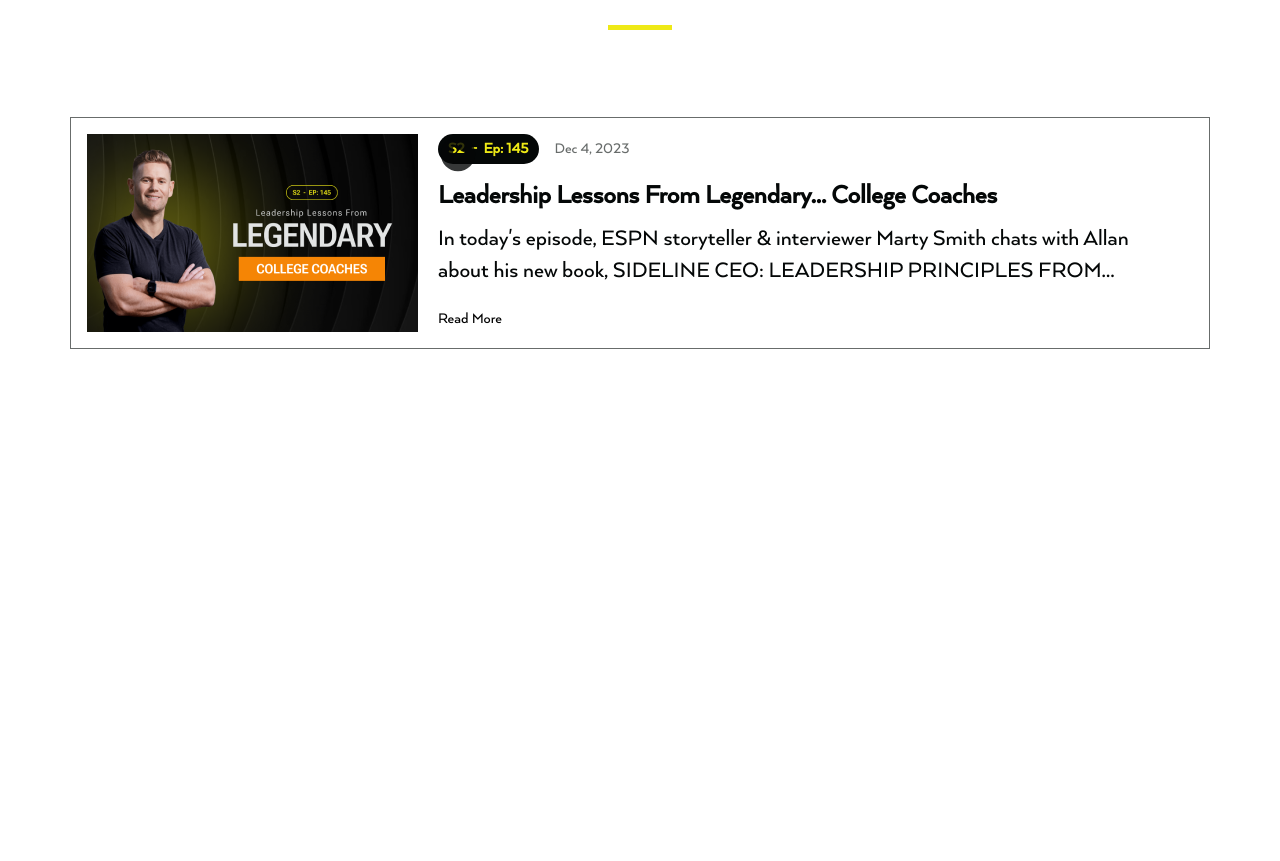
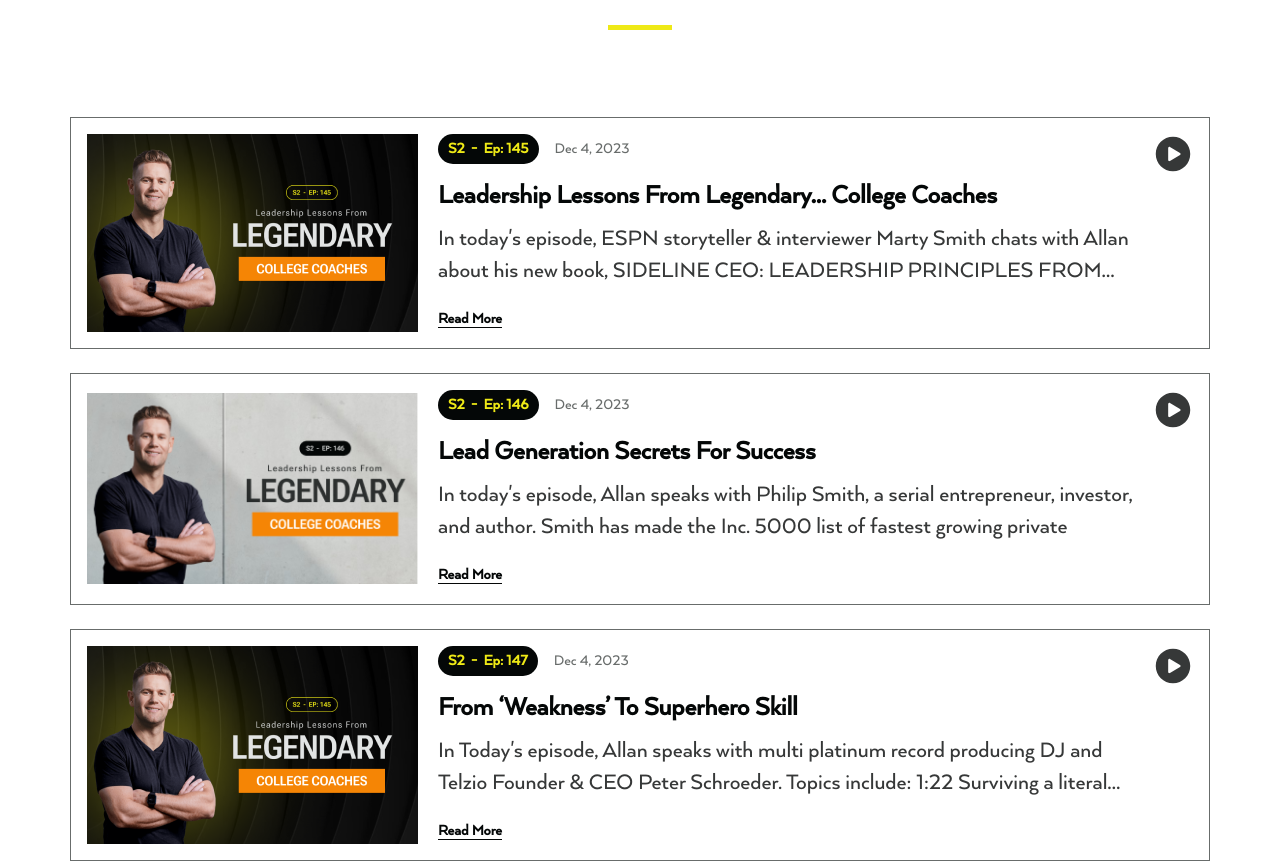
Before and after one commit to khushi303/allan-drapper, a Next.js app: page / in a window 1280 px wide. Shown: the part 2084-2945 px from the top of the page. Before the commit the page ends 2433 px from the top, so only its background shows below. Built offline with nearby package versions, Linux system fonts and the light colour scheme.

Commit message:
update podcast

```diff
--- a/src/app/components/Podcasts.tsx
+++ b/src/app/components/Podcasts.tsx
@@ -1,21 +1,8 @@
-import Link from "next/link";
 import { H2 } from "./common/Heading";
 import { PlayIcon } from "./common/Icons";
+import { podcastsList } from "./common/Helper";
 
 const Podcasts = () => {
-  const podcastsList = [
-    {
-      thamnail: "/assets/images/png/podcast_thamnal_1.png",
-      title: "Leadership Lessons From Legendary… College Coaches",
-      description: (
-        <>
-          In today's episode, ESPN storyteller & interviewer Marty Smith chats
-          with Allan about his new book, SIDELINE CEO: LEADERSHIP PRINCIPLES
-          FROM…
-        </>
-      ),
-    },
-  ];
   return (
     <div className="w-full px-3 pt-[154px]">
       <div className="container px-0 mx-auto max-w-[1140px]">
@@ -25,13 +12,13 @@ const Podcasts = () => {
             heading="Podcasts"
           />
         </div>
-        <div className="grid grid-cols-1 mt-[87px]">
+        <div className="grid grid-cols-1 md:grid-cols-2 lg:grid-cols-1 mt-[87px] gap-4 sm:gap-5 md:gap-6">
           {podcastsList.map((podcast, index) => (
-            <div key={index} className="border border-gray p-4">
-              <div className="flex gap-5">
-                <img src={podcast.thamnail} className="w-[331px] h-[198px]" />
-                <div className="flex flex-col mr-16 relative">
-                  <div className="flex gap-4 items-center">
+            <div key={index} className={`border border-gray p-3 sm:p-4 ${index ===2 && "md:col-span-2 lg:col-span-1 md:w-1/2 lg:w-full md:mx-auto lg:mx-0"}`}>
+              <div className="flex gap-4 sm:gap-5 items-center max-lg:flex-col">
+                <img src={podcast.thamnail} className="w-full xl:w-[331px] object-contain h-full xl:h-[198px]" />
+                <div className="flex flex-col md:pr-10 xl:pr-14 relative">
+                  <div className="flex gap-3 sm:gap-4 items-center">
                     <button className="text-ripeLemon bg-bunker py-[3px] px-[10px] rounded-full font-black text-sm sm:text-base">
                       S2 &nbsp;-&nbsp; Ep: {`14${4 + index + 1}`}
                     </button>
@@ -39,16 +26,18 @@ const Podcasts = () => {
                       Dec 4, 2023
                     </p>
                   </div>
-                  <p className="mt-4 text-bunker font-bold text-xl sm:text-2xl md:text-custom-xl !leading-[120%]">
+                  <p className="mt-2 sm:mt-4 text-bunker font-bold text-xl sm:text-2xl md:text-custom-xl !leading-[120%]">
                     {podcast.title}
                   </p>
-                  <p className="mt-[10px] text-bunker font-medium text-lg sm:text-xl md:text-2xl">
+                  <p className="mt-1 sm:mt-[10px] opacity-80 text-bunker font-medium text-lg sm:text-xl md:text-2xl">
                     {podcast.description}
                   </p>
-                  <Link className="mt-5" href={""}>
-                    Read More
-                  </Link>
-                  <button className=" absolute">
+                  <div>
+                    <button className="mt-3 sm:mt-4 lg:mt-5 text-bunker inline-block font-bold text-sm sm:text-base relative after:absolute after:bg-bunker after:w-full after:h-[0.5px] after:left-0 after:bottom-1">
+                      Read More
+                    </button>
+                  </div>
+                  <button className=" absolute right-0 top-0">
                     <PlayIcon />
                   </button>
                 </div>
--- a/src/app/components/common/Helper.tsx
+++ b/src/app/components/common/Helper.tsx
@@ -50,3 +50,39 @@ export const principlesList = [
       "You are not limited by your abilities you are limited by your thinking",
   },
 ];
+
+// ===============================POSCAST DATA LIST===============================
+export const podcastsList = [
+  {
+    thamnail: "/assets/images/png/podcast_thamnal_1.png",
+    title: "Leadership Lessons From Legendary… College Coaches",
+    description: (
+      <>
+        In today's episode, ESPN storyteller & interviewer Marty Smith chats
+        with Allan about his new book, SIDELINE CEO: LEADERSHIP PRINCIPLES FROM…
+      </>
+    ),
+  },
+  {
+    thamnail: "/assets/images/png/podcast_thamnal_2.png",
+    title: "Lead Generation Secrets For Success",
+    description: (
+      <>
+        In today's episode, Allan speaks with Philip Smith, a serial
+        entrepreneur, investor, and author. Smith has made the Inc. 5000 list of
+        fastest growing private
+      </>
+    ),
+  },
+  {
+    thamnail: "/assets/images/png/podcast_thamnal_1.png",
+    title: "From ‘Weakness’ To Superhero Skill",
+    description: (
+      <>
+        In Today's episode, Allan speaks with multi platinum record producing DJ
+        and Telzio Founder & CEO Peter Schroeder. Topics include: 1:22 Surviving
+        a literal…
+      </>
+    ),
+  },
+];
```
